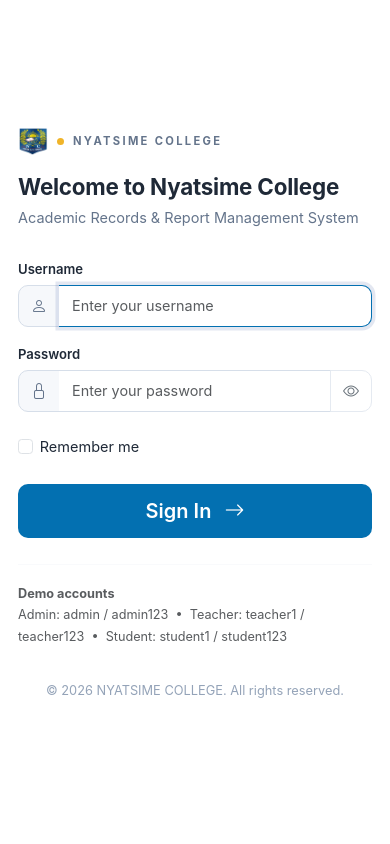
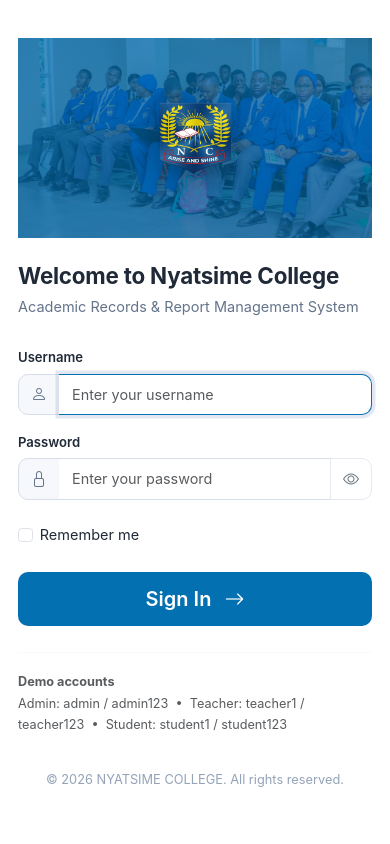
Before and after one commit to Dkyellow/Nyatsime-College-RMS, a Flask app: page /login in a window 390 px wide. Run offline with Flask 3, Linux system fonts and the light colour scheme; data that the repository does not hold is empty; some libraries are stand-ins or nearby versions.

Commit message:
style: enhance mobile login layout with new hero section and background image

```diff
--- a/app/static/css/style.css
+++ b/app/static/css/style.css
@@ -96,6 +96,28 @@
 }
 .hero-divider { width: 56px; height: 3px; background: var(--ny-gold); border-radius: 2px; margin: 22px 0; }
 .hero-text { color: rgba(255,255,255,.72); font-size: .95rem; line-height: 1.75; }
+
+.login-hero-mobile {
+    position: relative;
+    width: 100%;
+    height: 200px;
+    overflow: hidden;
+    display: flex;
+    align-items: center;
+    justify-content: center;
+    flex-shrink: 0;
+    background: linear-gradient(160deg, var(--ny-blue) 0%, #025a8e 100%);
+}
+.login-hero-mobile .hero-bg-img {
+    position: absolute;
+    inset: 0;
+    width: 100%;
+    height: 100%;
+    object-fit: cover;
+    opacity: .25;
+}
+.login-hero-mobile-inner { position: relative; z-index: 1; text-align: center; }
+.hero-crest-mobile { width: 80px; height: auto; filter: drop-shadow(0 6px 16px rgba(0,0,0,.4)); }
 
 .login-panel {
     display: flex;
--- a/app/templates/auth/login.html
+++ b/app/templates/auth/login.html
@@ -19,11 +19,15 @@
     </div>
 
     <div class="login-panel">
+        <div class="login-hero-mobile d-lg-none">
+            <img src="{{ url_for('static', filename='img/img1.jpg') }}" alt="" class="hero-bg-img">
+            <div class="login-hero-mobile-inner">
+                <img src="{{ url_for('static', filename='img/nyatsime-crest.png') }}" alt="{{ SCHOOL_NAME }} Crest" class="hero-crest-mobile">
+            </div>
+        </div>
         <div class="login-card">
             <div class="login-brand">
-                <img src="{{ url_for('static', filename='img/nyatsime-crest.png') }}" alt="" class="login-crest d-lg-none">
-                <span class="brand-dot"></span>
-                <small>{{ SCHOOL_NAME }}</small>
+
             </div>
             <h2>Welcome to Nyatsime College</h2>
             <p class="login-sub">Academic Records &amp; Report Management System</p>
```
